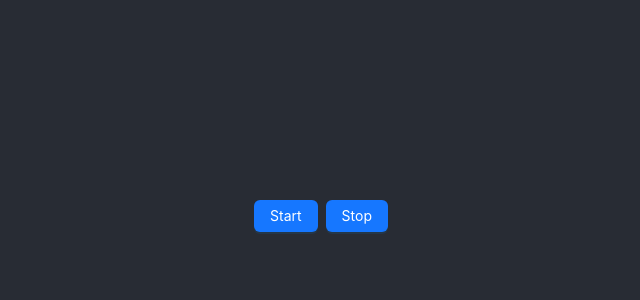
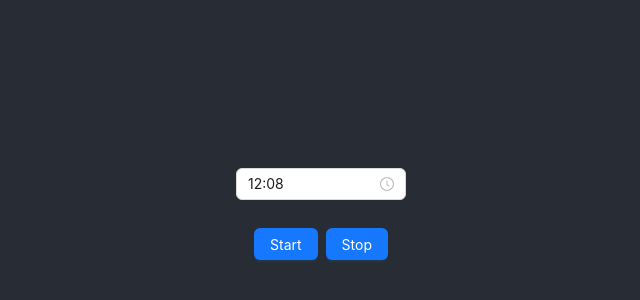
Before and after one commit to jbadhree/baby-tools, a React (Create React App) app in the folder baby-tools-client/: page / in a window 1280 px wide. Shown: the part 186-486 px from the top of the page, without its empty margins (319-959 px from the left). Built offline with nearby package versions, Linux system fonts and the light colour scheme.

Commit message:
adding time picker

```diff
--- a/baby-tools-client/package.json
+++ b/baby-tools-client/package.json
@@ -7,6 +7,7 @@
     "@testing-library/react": "^13.4.0",
     "@testing-library/user-event": "^13.5.0",
     "antd": "^5.1.1",
+    "dayjs": "^1.11.7",
     "react": "^18.2.0",
     "react-dom": "^18.2.0",
     "react-scripts": "5.0.1",
--- a/baby-tools-client/src/App.js
+++ b/baby-tools-client/src/App.js
@@ -1,15 +1,27 @@
 import logo from './logo.svg';
 import './App.css';
-import { Button, Space } from 'antd';
+import { Button, Space, TimePicker, Divider, Row } from 'antd';
+import dayjs from 'dayjs';
+
+const format = 'HH:mm';
 
 function App() {
   return (
     <div className="App">
       <header className="App-header">
-        <Space wrap>
-          <Button type="primary">Start</Button>
-          <Button type="primary">Stop</Button>
-        </Space>
+          <Row>
+            <TimePicker defaultValue={dayjs('12:08', format)} format={format} />
+          </Row>
+          <Row><p></p></Row>
+
+          <Row>
+
+            <Space>
+              <Button type="primary">Start</Button>
+              <Button type="primary">Stop</Button>
+            </Space>
+
+          </Row>
       </header>
     </div>
   );
```
Also changed, not shown: 1 other file (tests, documents, lock files or other folders).
